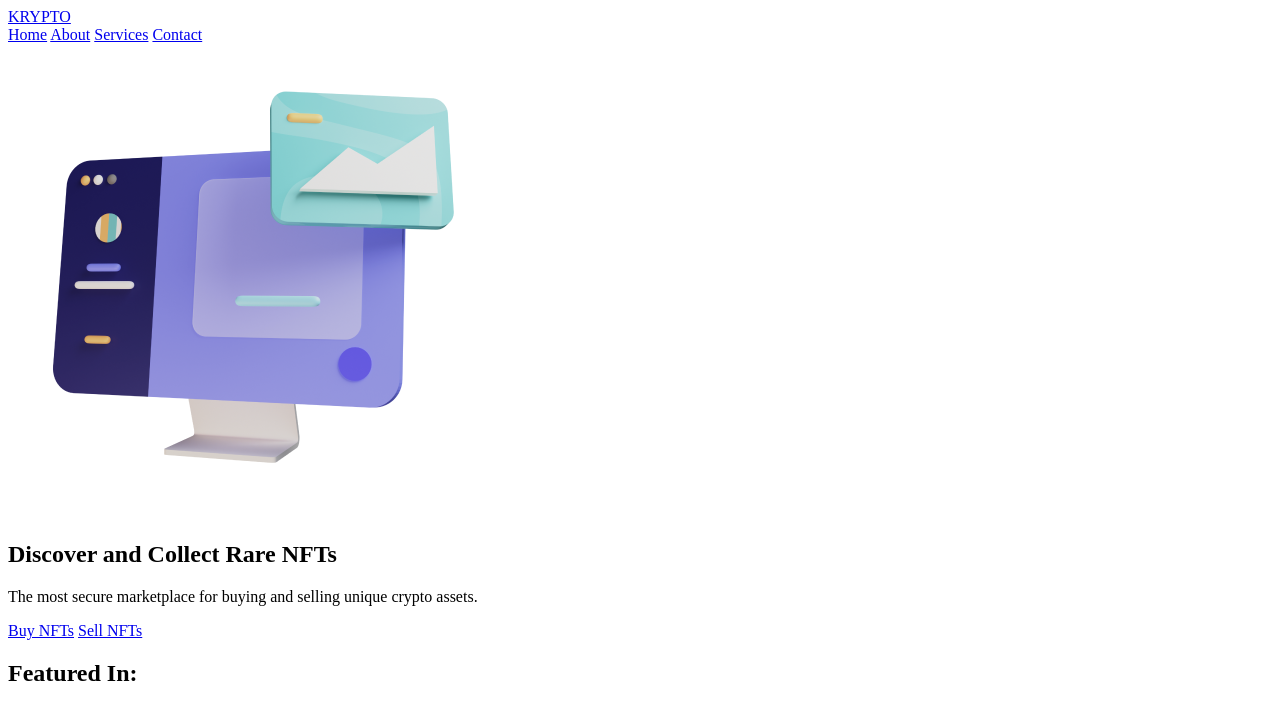
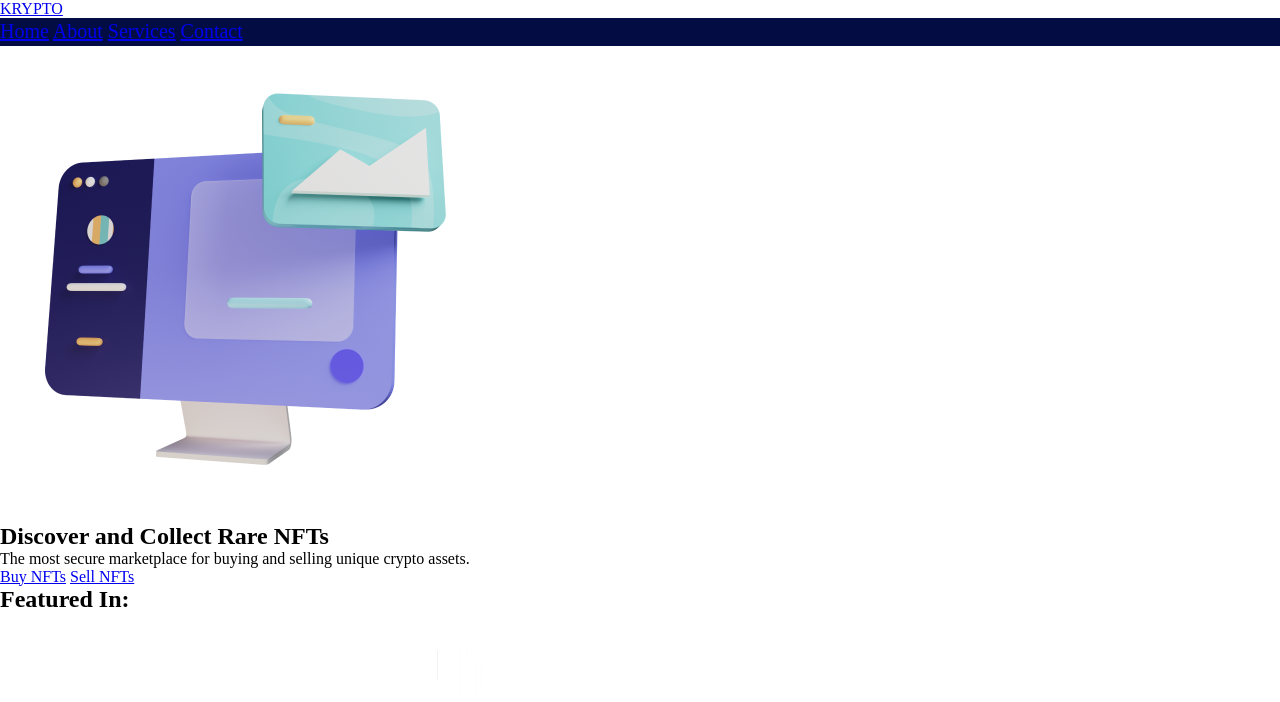
Before and after one commit to NJIT-WIS/nft-site-FunkeMonke, a website: page docs/index.html in a window 1280 px wide. Shown: the top 702 px of the page. Drawn offline with Linux system fonts and the light colour scheme; a web font is replaced by a local one.

Commit message:
Linking the css to html (i forgot)

```diff
--- a/docs/css/main.css
+++ b/docs/css/main.css
@@ -1,13 +1,16 @@
 * {
   box-sizing: border-box;
   margin: 0;
+
 }
 
 body {
   font-family: "Outfit";
+
 }
 
-.wrapper{
+.menu{
+  background: #030D44;
   color: #fff;
   font-family: Outfit;
   font-size: 20px;
--- a/docs/index.html
+++ b/docs/index.html
@@ -17,7 +17,7 @@
     <noscript>
             <link rel="stylesheet" href="https://cdnjs.cloudflare.com/ajax/libs/font-awesome/6.0.0-beta2/css/all.min.css">
     </noscript>
-
+    <link rel="stylesheet" href="css/main.css">
 </head>
 
 
```
